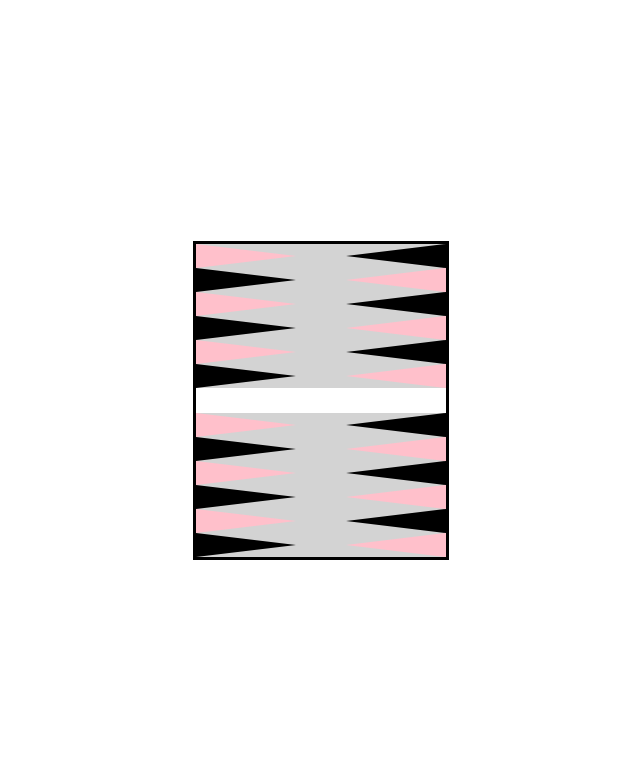
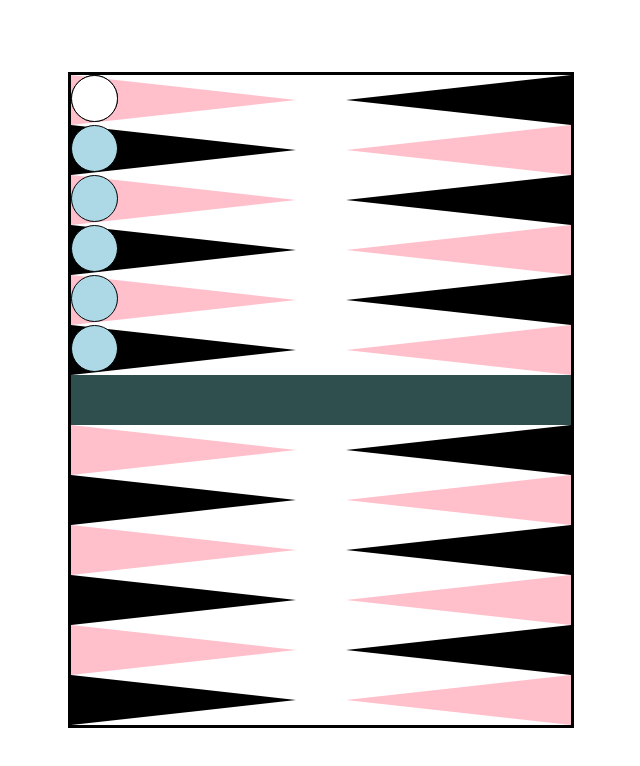
Before and after one commit to qmsparks/backgammon, a plain HTML site: page index.html in a window 1280 px wide. Shown: the whole page, without its empty margins (319-959 px from the left). Drawn offline with nearby package versions, Linux system fonts and the light colour scheme.

Commit message:
updates css to position pieces on top of points

```diff
--- a/index.html
+++ b/index.html
@@ -17,44 +17,71 @@
 
     <div id="home" class="table">
 
-      <section class="left">
-        <div class="odd point"></div>
-        <div class="even point"></div>
-        <div class="odd point"></div>
-        <div class="even point"></div>
-        <div class="odd point"></div>
-        <div class="even point"><LE/div>
+      <section class="points left">
+        <ul id="L1">
+          <li class="piece player1"></li>
+          <li class="piece player2"></li>
+        </ul>
+        <div class="odd point"> </div>
+
+        <ul id="L2">
+          <li class="piece player1"></li>
+          <div class="even point"></div>
+        </ul>
+
+        <ul id="L3">
+          <li class="piece player1"></li>
+          <div class="odd point"></div>
+        </ul>
+
+        <ul id="L4">
+          <li class="piece player1"></li>
+          <div class="even point"></div>
+        </ul>
+
+        <ul id="L5">
+          <li class="piece player1"></li>
+          <div class="odd point"></div>
+        </ul>
+
+        <ul id="L6">
+          <li class="piece player1"></li>
+          <div class="even point"></div>
+        </ul>
+
       </section>
 
-      <section class="right">
-        <div class="even point"></div>
-        <div class="odd point"></div>
-        <div class="even point"></div>
-        <div class="odd point"></div>
-        <div class="even point"></div>
-        <div class="odd point"></div>
+
+
+      <section class="points right">
+        <div id="R1" class="even point"></div>
+        <div id="R2" class="odd point"></div>
+        <div id="R3" class="even point"></div>
+        <div id="R4" class="odd point"></div>
+        <div id="R5" class="even point"></div>
+        <div id="R6" class="odd point"></div>
       </section>
     </div>
 
     <div id="bar"></div>
 
     <div id="outer" class="table">
-      <section class="left">
-        <div class="odd point"></div>
-        <div class="even point"></div>
-        <div class="odd point"></div>
-        <div class="even point"></div>
-        <div class="odd point"></div>
-        <div class="even point"></div>
+      <section class="points left">
+        <div id="L7" class="odd point"></div>
+        <div id="L8" class="even point"></div>
+        <div id="L9" class="odd point"></div>
+        <div id="L10" class="even point"></div>
+        <div id="L11" class="odd point"></div>
+        <div id="L12" class="even point"></div>
       </section>
 
-      <section class="right">
-        <div class="even point"></div>
-        <div class="odd point"></div>
-        <div class="even point"></div>
-        <div class="odd point"></div>
-        <div class="even point"></div>
-        <div class="odd point"></div>
+      <section class="points right">
+        <div id="R7" class="even point"></div>
+        <div id="R8" class="odd point"></div>
+        <div id="R9" class="even point"></div>
+        <div id="R10" class="odd point"></div>
+        <div id="R11" class="even point"></div>
+        <div id="R12" class="odd point"></div>
       </section>
 
 
--- a/styles/main.css
+++ b/styles/main.css
@@ -1,12 +1,15 @@
 :root {
   /* body and board colors */
   --body: lightgray;
-  --board: lightgray;
-  --bar: white;
+  --board: white;
+  --bar: darkslategray;
   --odd: pink;
   --even: black;
 
   /* piece colors */
+  --player1: lightblue;
+  --player2: white;
+
 }
 
 * {
@@ -24,61 +27,88 @@ body {
 #board {
   border: 3px solid black;
   background-color: var(--board);
-  width: 250px;
-  height: 313px;
-  display: flex;
-  flex-direction: column;
-  justify-content: space-between;
-}
-
-section {
-  height: 144px;
+  width: 500px;
+  height: 650px;
   display: flex;
   flex-direction: column;
   justify-content: space-between;
 }
 
 .table {
+  height: 300px;
   display: flex;
   justify-content: space-between;
-  height: 144px;
 }
 
 #bar {
   background-color: var(--bar);
-  width: 250px;
-  height: 25px;
+  width: 500px;
+  height: 50px;
 }
 
 .right .odd {
   width: 0;
   height: 0;
-  border-top: 12px solid transparent;
-  border-right: 100px solid var(--odd);
-  border-bottom: 12px solid transparent;
+  border-top: 25px solid transparent;
+  border-right: 225px solid var(--odd);
+  border-bottom: 25px solid transparent;
 }
 
 .right .even {
   width: 0;
   height: 0;
-  border-top: 12px solid transparent;
-  border-right: 100px solid var(--even);
-  border-bottom: 12px solid transparent;
+  border-top: 25px solid transparent;
+  border-right: 225px solid var(--even);
+  border-bottom: 25px solid transparent;
 }
-
 
 .left .odd {
   width: 0;
   height: 0;
-  border-top: 12px solid transparent;
-  border-left: 100px solid var(--odd);
-  border-bottom: 12px solid transparent;
+  border-top: 25px solid transparent;
+  border-left: 225px solid var(--odd);
+  border-bottom: 25px solid transparent;
 }
 
 .left .even {
   width: 0;
   height: 0;
-  border-top: 12px solid transparent;
-  border-left: 100px solid var(--even);
-  border-bottom: 12px solid transparent;
+  border-top: 25px solid transparent;
+  border-left: 225px solid var(--even);
+  border-bottom: 25px solid transparent;
 }
+
+.player1 {
+  background-color: var(--player1);
+}
+
+.player2 {
+  background-color: var(--player2);
+}
+
+.points {
+  display: flex;
+  flex-direction: column;
+  justify-content: space-between;
+}
+
+
+ul {
+  width: 225px;
+  height: 50px;
+  list-style-type: none;
+  display: flex;
+}
+
+.piece {
+  width: 45px;
+  height: 45px;
+  border-radius: 50%;
+  border: 1px solid black;
+  position: absolute;
+  z-index: 1;
+}
+
+.point {
+  position: relative;
+}
```
